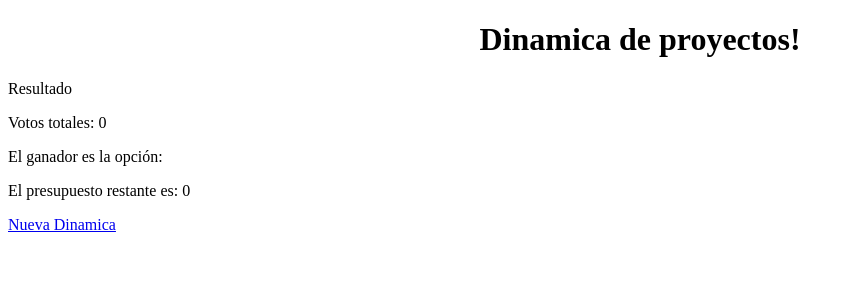
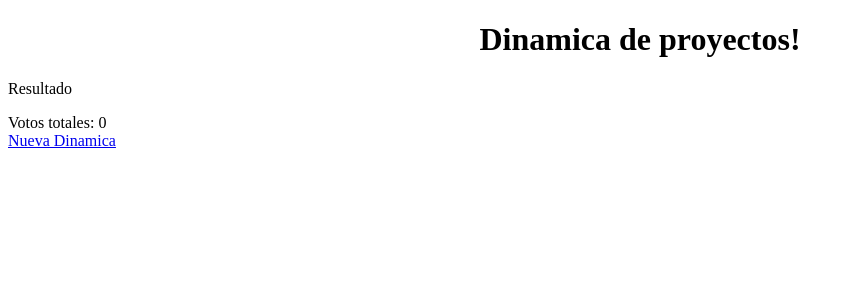
Before and after one commit to yorland28/Instant-Runoff-Voting-AngularHeroku, an Angular app: page /result in a window 1280 px wide. Shown: the top 300 px of the page, without its empty margins (0-853 px from the left). Built offline with nearby package versions, Linux system fonts and the light colour scheme.

Commit message:
Se agrego la resta del monto ganador al presupuesto general

```diff
--- a/src/app/result/result.component.html
+++ b/src/app/result/result.component.html
@@ -9,16 +9,16 @@
   <div *ngFor="let oneResult of round.result">
     <div>{{oneResult.option.id}} --> {{oneResult.voteCount}}</div>
   </div>
+
+
+  <div *ngIf="round.theWinner && round.theWinner!=''">
+    <p>El ganador es la opción: {{thewinner}}</p>
+  </div>
+
+  <div *ngIf="round.totalbudget && round.totalbudget != ''">
+    <p>El presupuesto restante es: {{totalbudget}}</p>
+  </div>
 </div>
-
-<div>
-  <p>El ganador es la opción: {{thewinner}}</p>
-</div>
-
-<div>
-  <p>El presupuesto restante es: {{totalbudget}}</p>
-</div>
-
 
 <div>
   <a routerLink="/seting">
--- a/src/app/result/result.component.ts
+++ b/src/app/result/result.component.ts
@@ -9,7 +9,6 @@ import {VotingService} from "../voting.service";
 export class ResultComponent implements OnInit {
   public roundsResult = [];
   public totalVotes = 0
-  public thewinner;
   public totalbudget;
 
   constructor(private votingService: VotingService) { }
@@ -17,7 +16,6 @@ export class ResultComponent implements OnInit {
   ngOnInit() {
     this.roundsResult = this.votingService.rounds;
     this.totalVotes = this.votingService.votesCount;
-    this.thewinner = this.votingService.theWinner;
     this.totalbudget = this.votingService.totalbudget;
   }
 
--- a/src/app/voting.service.ts
+++ b/src/app/voting.service.ts
@@ -90,8 +90,9 @@ export class VotingService {
 
   processWinner(winOption,list){
     this.totalbudget = +this.totalbudget - +winOption.price;
-    this.rounds[this.roundCount - 1] = {theWinner:winOption,totalbudget:this.totalbudget};
-  }
+    this.rounds[this.roundCount - 1].theWinner = winOption;
+    this.rounds[this.roundCount - 1].totalbudget = this.totalbudget;
+}
 
   constructor() { }
 }
```
